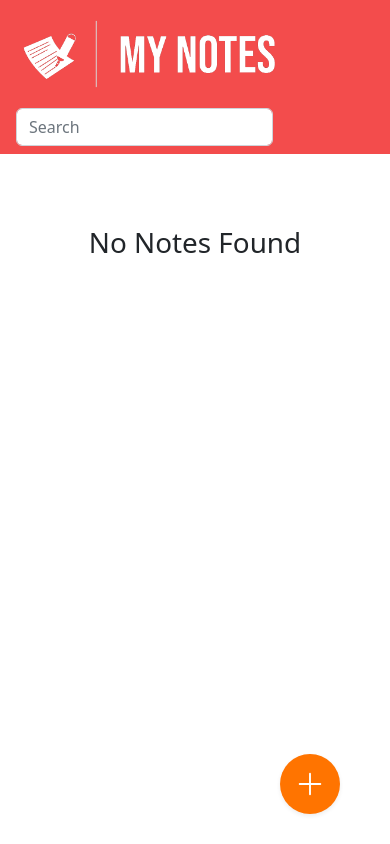
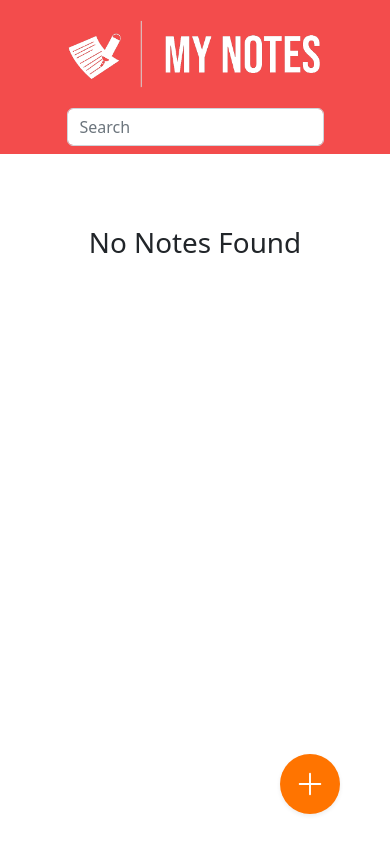
Before and after one commit to CSI-DMCE-2023/NotesApp-HacktoberFest-2023, a React (Create React App) app: page / in a window 390 px wide. Built offline with nearby package versions, Linux system fonts and the light colour scheme.

Commit message:
Made the page responsive

```diff
--- a/src/App.js
+++ b/src/App.js
@@ -2,6 +2,7 @@ import React, { useState, useEffect } from "react";
 import CreateTodo from "./Components/CreateTodo";
 import TodoItem from "./Components/Todo/TodoItem";
 import UpdateTodo from "./Components/UpdateTodo";
+import '../src/app.css';
 
 function App() {
   const [todo, setTodo] = useState(
--- a/src/Components/Todo/TodoItem.js
+++ b/src/Components/Todo/TodoItem.js
@@ -42,7 +42,7 @@ function TodoItem({ target, editText, setEditText, todo, setTodo, ShowAlert }) {
       <div className="position-relative text-white">
 
         <div className="card-img-overlay three"><span className="badge badge-light text-uppercase">{target.tag}</span>
-        <span className={`badge badge-light text-uppercase ${borderClass}`} style={{position:"relative", top:"-2rem", right:"-11rem"}}>{target.dueDate}</span>
+        <span className={`badge badge-light my1 text-uppercase ${borderClass}`} style={{position:"relative", top:"-2rem", right:"-11rem"}}>{target.dueDate}</span>
         </div>
         <div className="card-smooth-caption">
           <div className="d-flex justify-content-between align-items-center">
--- a/src/Components/Todo/todo.css
+++ b/src/Components/Todo/todo.css
@@ -146,7 +146,7 @@ body .footer {
     }
 }
 
-@media (min-width: 576px) {
+@media (max-width: 576px) {
     .card-columns .card {
         display: inline-block;
         width: 100%;
@@ -162,6 +162,16 @@ body .footer {
     .container {
         max-width: 98%;
     }
+
+    .my1{
+        position: relative;
+        right: 3rem;
+    }
+
+    .my-4{
+        margin-top: 0rem;
+    }
+
 }
 
 @media (min-width: 796px) {
--- /dev/null
+++ b/src/app.css
@@ -0,0 +1,14 @@
+@media (max-width: 496px) {
+
+    nav{
+        display: flex;
+        flex-direction: column;
+    }
+}
+
+@media (max-width: 796px) {
+    nav{
+        display: flex;
+        flex-direction: column;
+    }
+}
```
